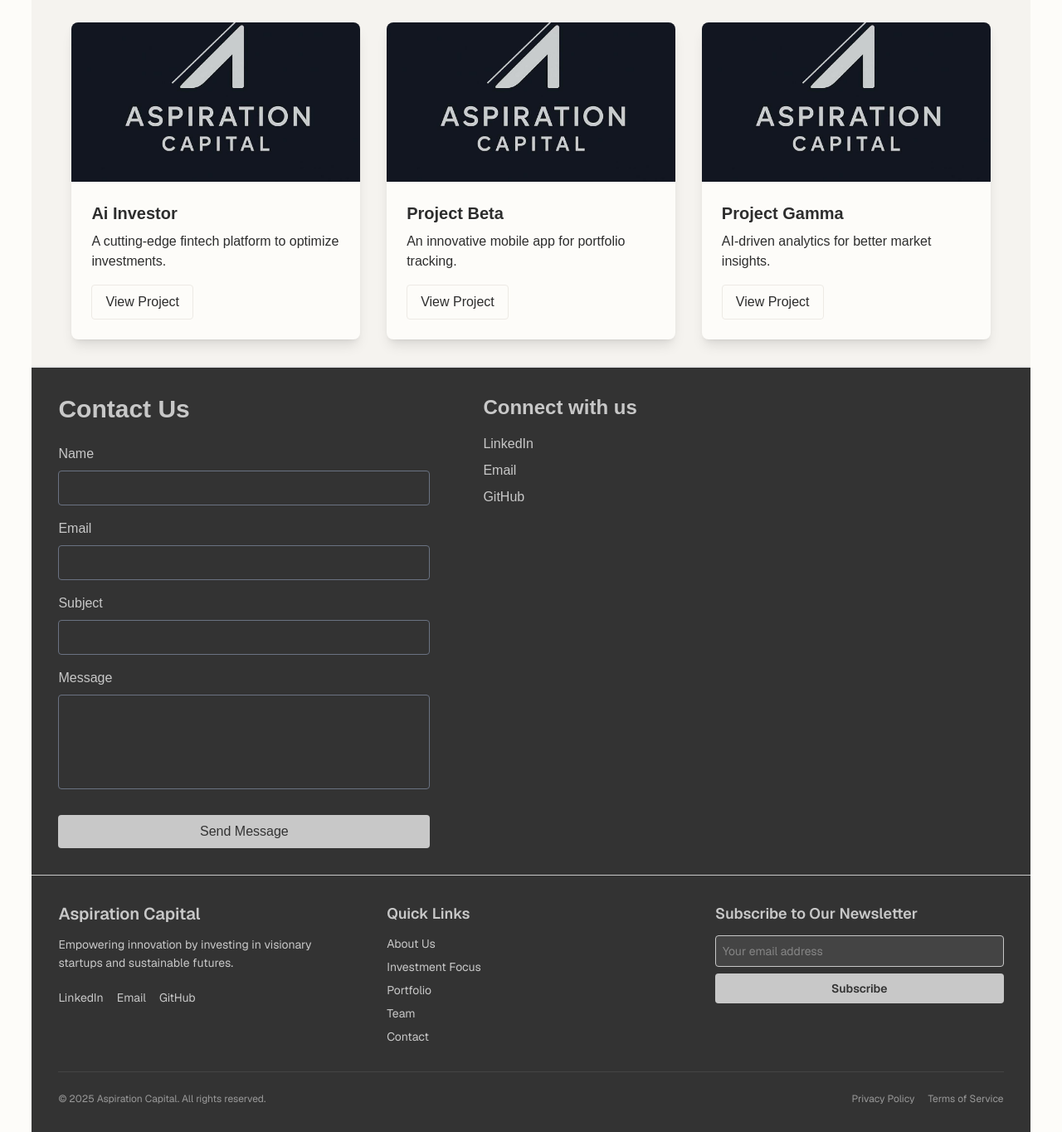
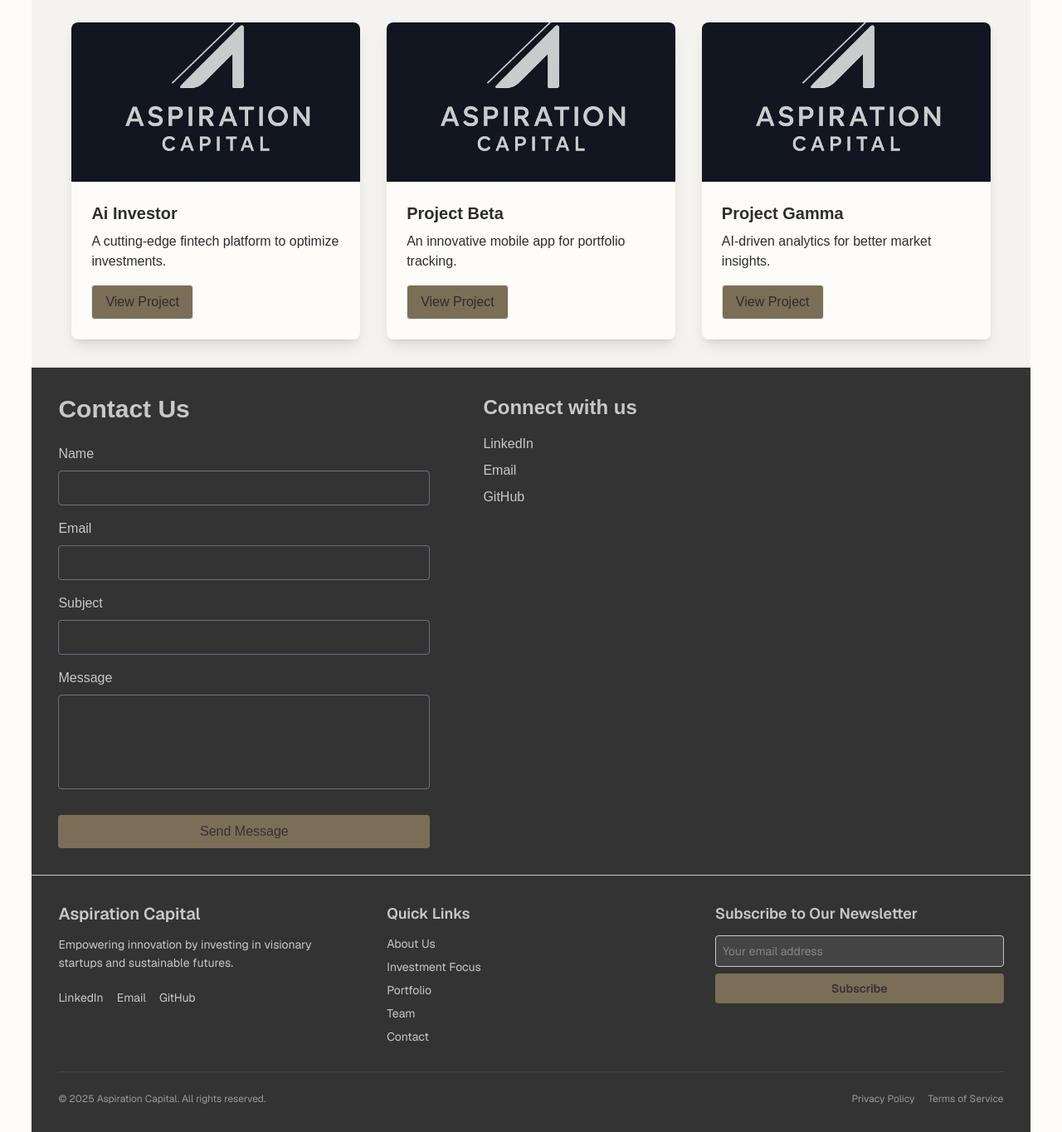
Before and after one commit to Craig-pseudo/AspirationCapital, a Next.js app: page / in a window 1280 px wide. Shown: the part 897-2261 px from the top of the page at 83% size. Built offline with nearby package versions, Linux system fonts and the light colour scheme.

Commit message:
Colour changes

```diff
--- a/app/components/Contact.tsx
+++ b/app/components/Contact.tsx
@@ -127,14 +127,14 @@ const Contact: React.FC = () => {
 
           <button
             type="submit"
-            className="mt-6 w-full py-2 rounded transition bg-[#C8C8C8] text-[#333333] hover:bg-[#b0b0b0]"
+            className="mt-6 w-full py-2 rounded transition bg-[#7b6e57] text-[#333333] hover:bg-[#C8B88A]"
           >
             Send Message
           </button>
         </form>
       </div>
 
-      {/* Right: Social Links */}
+
       <div className="md:w-1/2 mt-12 md:mt-0 md:pl-16 flex flex-col items-start ">
         <h3 className="text-2xl font-semibold mb-4">Connect with us</h3>
         <ul className="space-y-2 text-[#C8C8C8]">
--- a/app/components/Footer.tsx
+++ b/app/components/Footer.tsx
@@ -47,7 +47,7 @@ const Footer = () => {
           </nav>
         </div>
 
-        {/* Right: Newsletter */}
+
         <div className="md:w-1/3 space-y-3">
           <h4 className="text-lg font-semibold">Subscribe to Our Newsletter</h4>
           {subscribed ? (
@@ -64,7 +64,7 @@ const Footer = () => {
               />
               <button
                 type="submit"
-                className="bg-[#C8C8C8] text-[#333333] py-2 rounded font-semibold text-sm hover:bg-[#b0b0b0] transition"
+                className="bg-[#7b6e57] text-[#333333] py-2 rounded font-semibold text-sm hover:bg-[#C8B88A] transition"
               >
                 Subscribe
               </button>
@@ -73,7 +73,7 @@ const Footer = () => {
         </div>
       </div>
 
-      {/* Bottom row */}
+
       <div className="mt-8 pt-6 border-t border-[#444444] flex flex-col md:flex-row items-center justify-between gap-4 text-xs text-[#999999]">
         <p>&copy; {new Date().getFullYear()} Aspiration Capital. All rights reserved.</p>
         <div className="flex gap-4">
--- a/app/components/Portfolio.tsx
+++ b/app/components/Portfolio.tsx
@@ -61,7 +61,7 @@ const Portfolio: React.FC = () => {
                     href={link}
                     target="_blank"
                     rel="noopener noreferrer"
-                    className="inline-block text-[#2D2D2D] border border-[#EDEAE5] rounded px-4 py-2 hover:bg-[#C8C8C8] hover:text-[#333333] transition"
+                    className="inline-block text-[#2D2D2D] border bg-[#7b6e57] border-[#EDEAE5] rounded px-4 py-2 hover:bg-[#C8B88A] hover:text-[#333333] transition"
                   >
                     View Project
                   </a>
```
